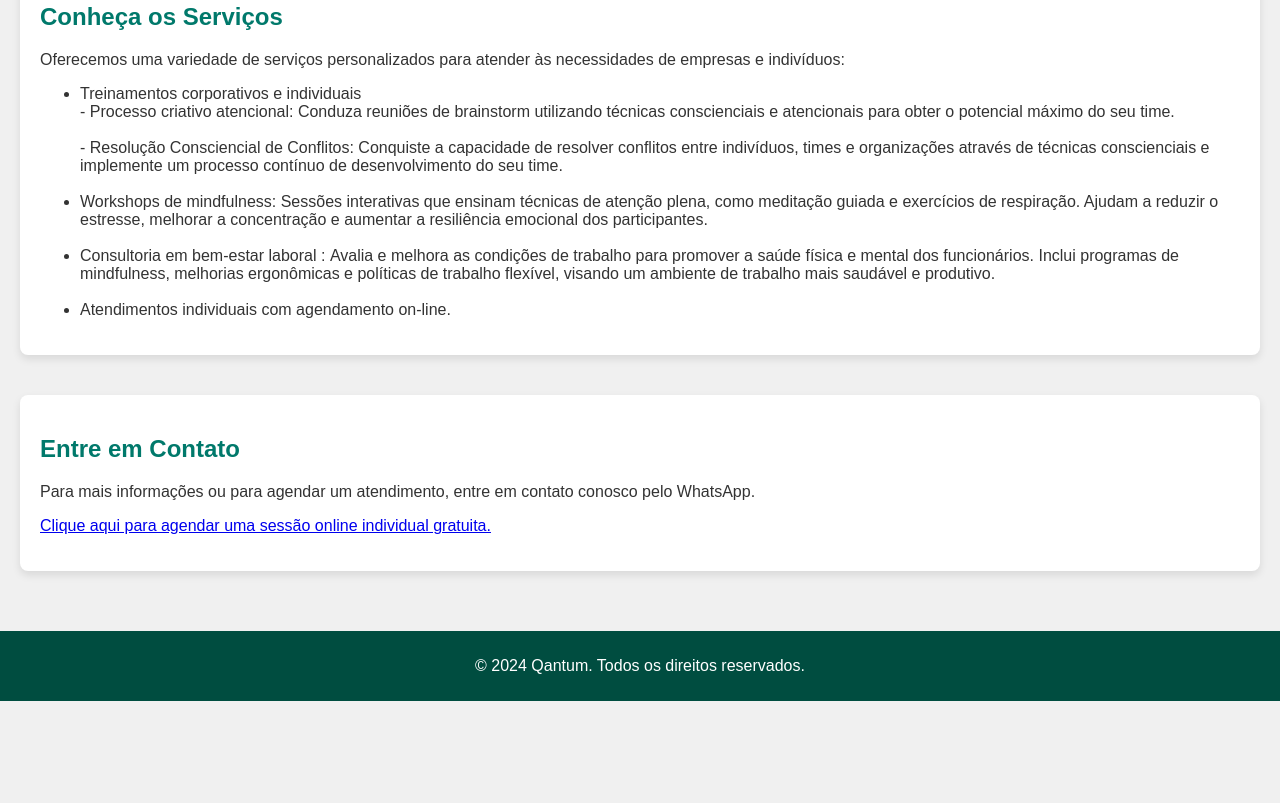
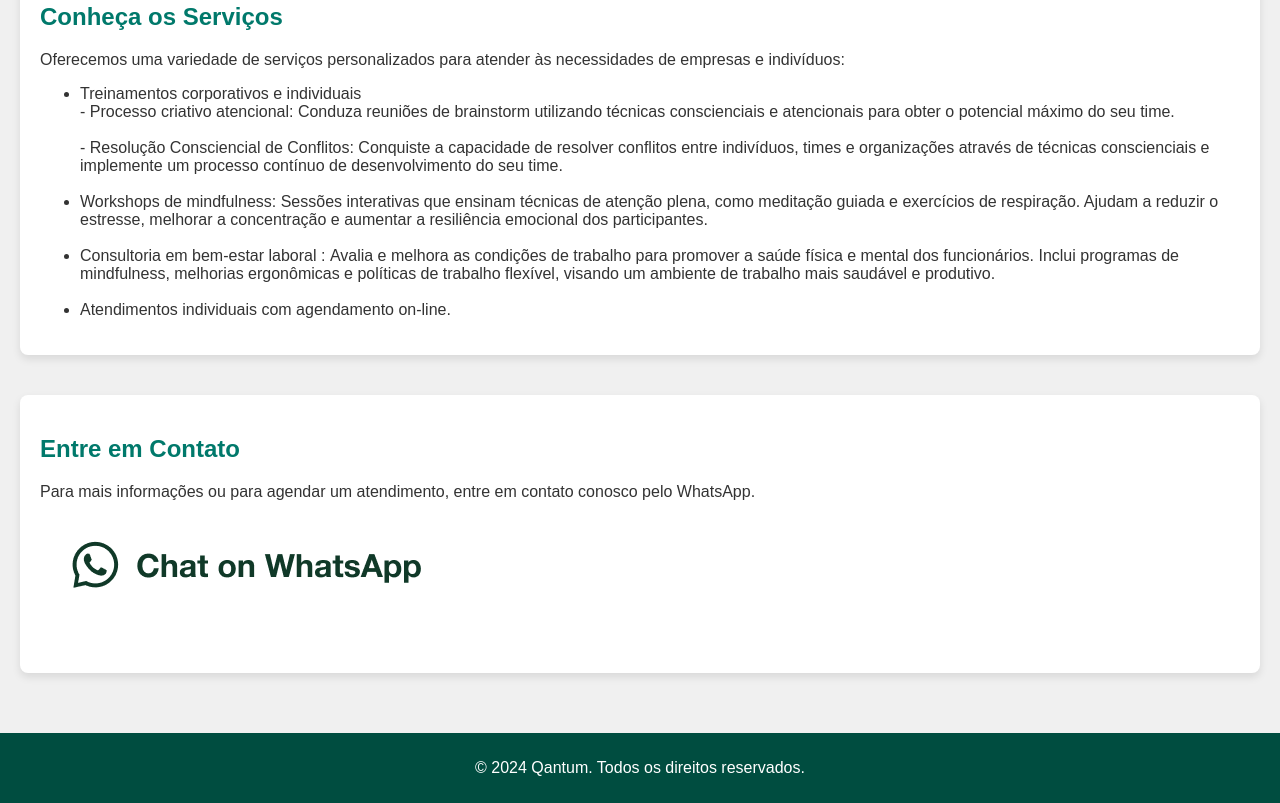
Before and after one commit to zifchak/qantum, a plain HTML site: page index.html in a window 1280 px wide. Shown: the part 1000-1803 px from the top of the page. Before the commit the page ends 1701 px from the top, so only its background shows below. Drawn offline with Linux system fonts and the light colour scheme.

Commit message:
Update index.html
Correção do botão do whatsapp.

```diff
--- a/index.html
+++ b/index.html
@@ -123,7 +123,7 @@
     <div id="contato" class="section">
       <h2>Entre em Contato</h2>
       <p>Para mais informações ou para agendar um atendimento, entre em contato conosco pelo WhatsApp.</p>
-      <p><a href="https://wa.me/5541992702214" target="_blank">Clique aqui para agendar uma sessão online individual gratuita.</a></p>
+      <p><a aria-label="Chat on WhatsApp" href="https://wa.me/5541992702214?text=Olá!%20Gostaria%20de%20agendar%20um%20atendimento%20ou%20de%20mais%20informações."><img alt="Chat on WhatsApp" src="WhatsAppButtonWhiteLarge.png" /><a /></p>
     </div>
   </div>
   <footer>
```
